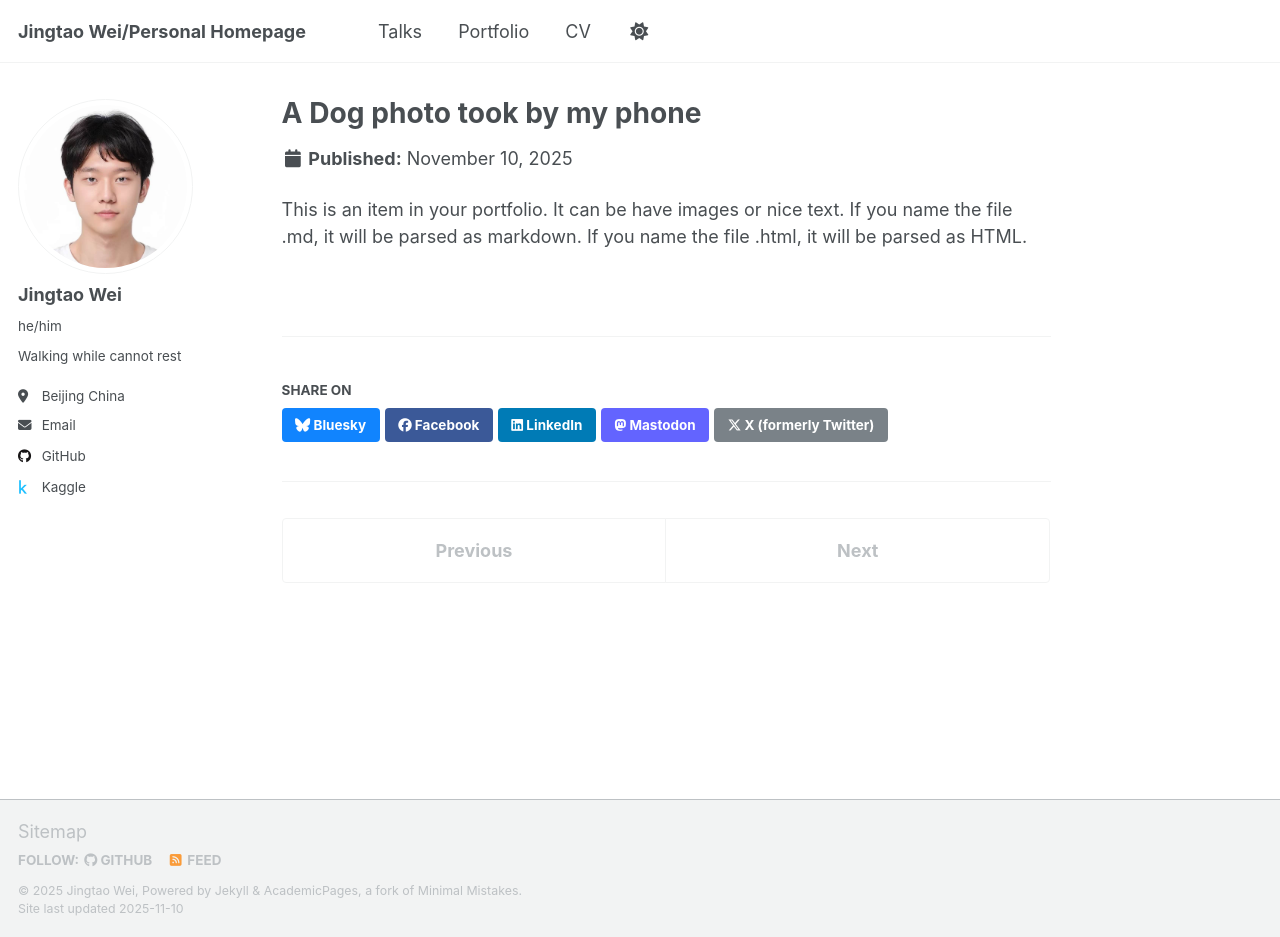
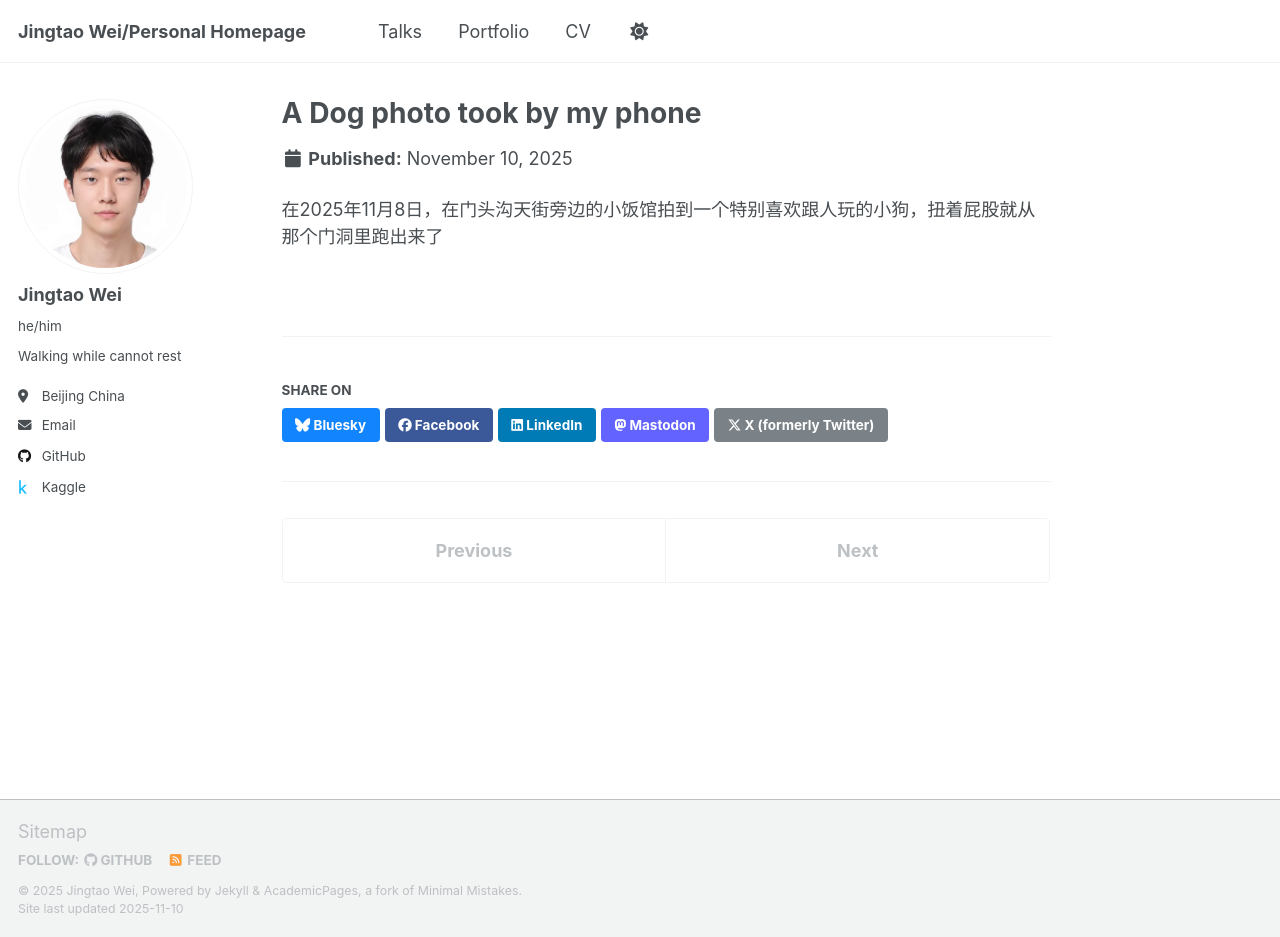
Before and after one commit to wayflower/wayflower.github.io, a Jekyll site: the page built from _portfolio/portfolio-1.md, in a window 1280 px wide and 937 px high. Built offline with Jekyll 4.4.1, drawn with Linux system fonts in a browser that asks for light colours; a script that is not in the unit is left out.

Commit message:
Update portfolio-1.md

```diff
--- a/_portfolio/portfolio-1.md
+++ b/_portfolio/portfolio-1.md
@@ -4,4 +4,4 @@
 collection: portfolio
 ---
 
-This is an item in your portfolio. It can be have images or nice text. If you name the file .md, it will be parsed as markdown. If you name the file .html, it will be parsed as HTML.
+在2025年11月8日，在门头沟天街旁边的小饭馆拍到一个特别喜欢跟人玩的小狗，扭着屁股就从那个门洞里跑出来了
```
